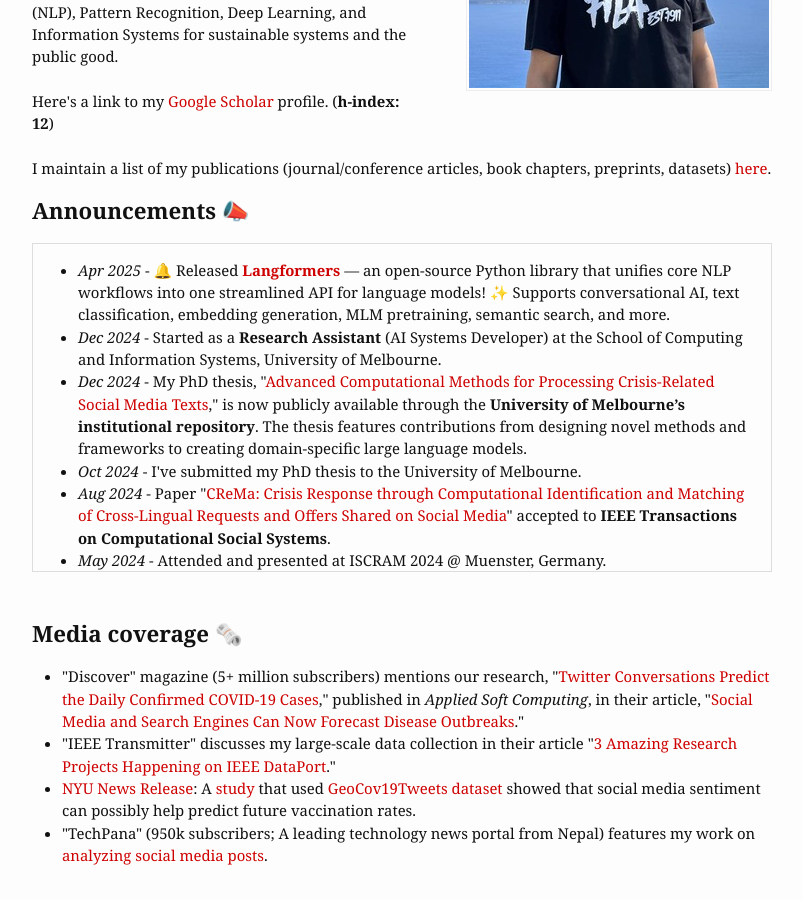
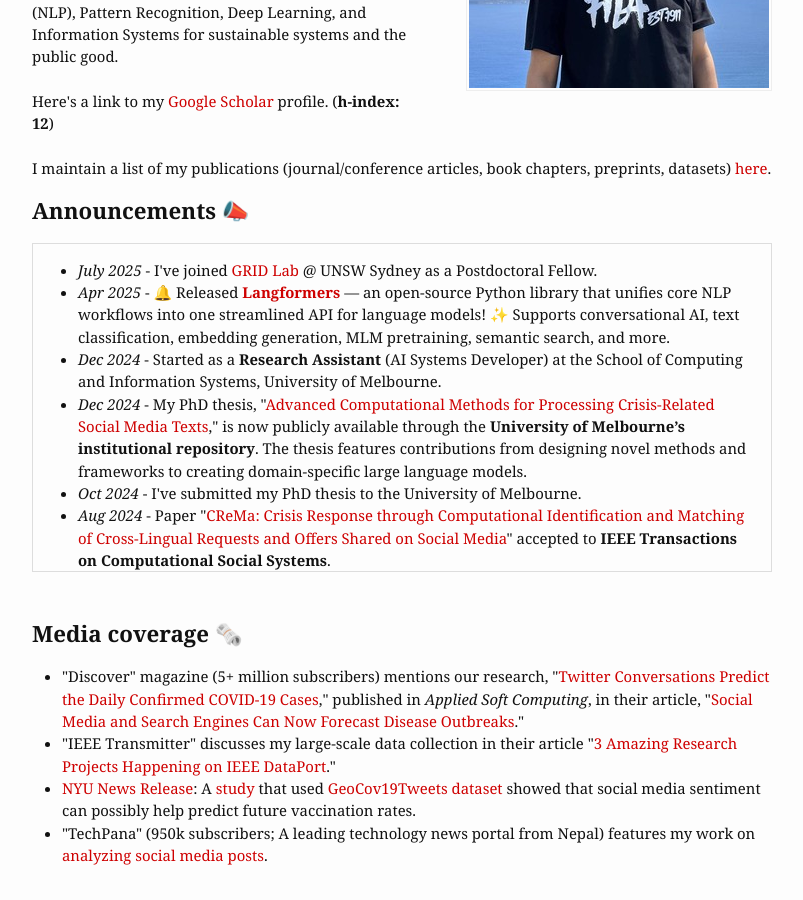
Before and after one commit to rabindralamsal/personal-site, a Jekyll site: the page built from index.html, in a window 1280 px wide and 900 px high, scrolled down 324 px. Shown: the whole window, without its empty margins (238-1041 px from the left). Built offline with Jekyll 4.4.1, drawn with Linux system fonts in a browser that asks for light colours.

Commit message:
Update index.html

```diff
--- a/index.html
+++ b/index.html
@@ -18,6 +18,7 @@ I maintain a list of my publications (journal/conference articles, book chapters
 <h2>Announcements 📣</h2>
 <div class="updates" style="height: 20em; overflow-y: scroll;border:1px solid #ddd; padding:15px;">
 <ul>
+<li><i>July 2025</i> - I've joined <a href="https://www.unsw.edu.au/arts-design-architecture/our-schools/built-environment/our-research/clusters-groups/grid">GRID Lab</a> @ UNSW Sydney as a Postdoctoral Fellow.</li>
 <li><i>Apr 2025</i> - 🔔 Released <b><a href="https://langformers.com">Langformers</a></b> — an open-source Python library that unifies core NLP workflows into one streamlined API for language models! ✨ Supports conversational AI, text classification, embedding generation, MLM pretraining, semantic search, and more.</li>
 <li><i>Dec 2024</i> - Started as a <b>Research Assistant</b> (AI Systems Developer) at the School of Computing and Information Systems, University of Melbourne.
 <li><i>Dec 2024</i> - My PhD thesis, "<a href="http://hdl.handle.net/11343/354876">Advanced Computational Methods for Processing Crisis-Related Social Media Texts</a>," is now publicly available through the <b>University of Melbourne’s institutional repository</b>. The thesis features contributions from designing novel methods and frameworks to creating domain-specific large language models.</li>
```
